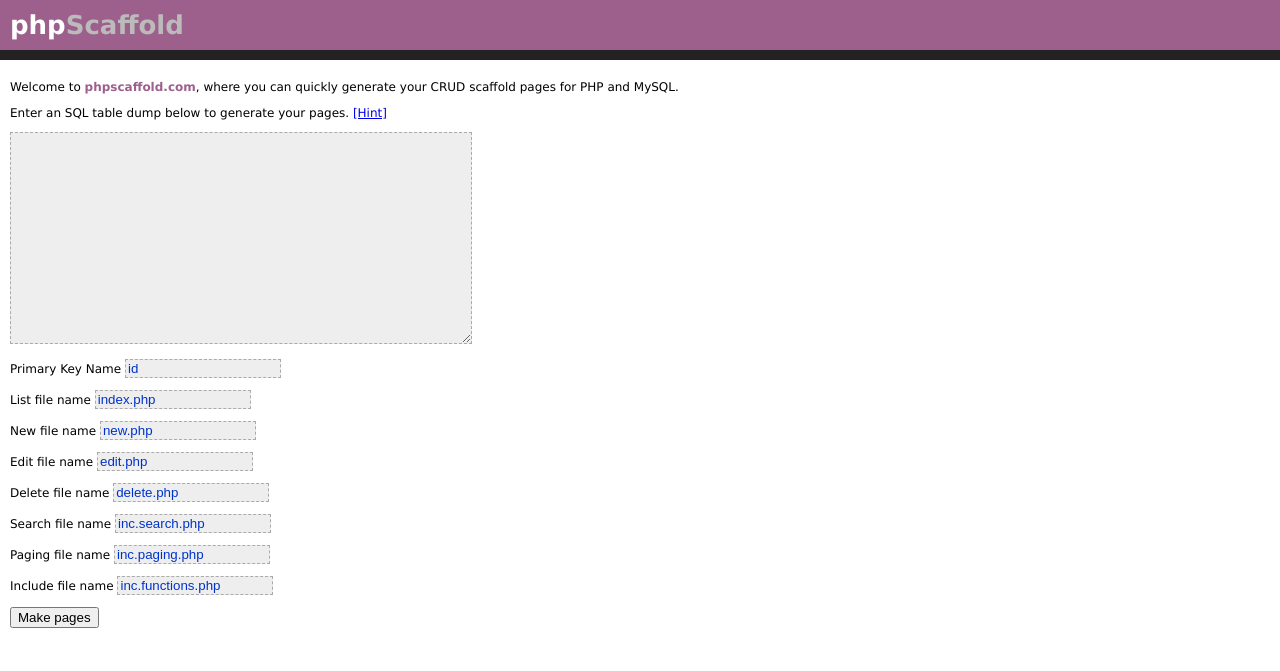
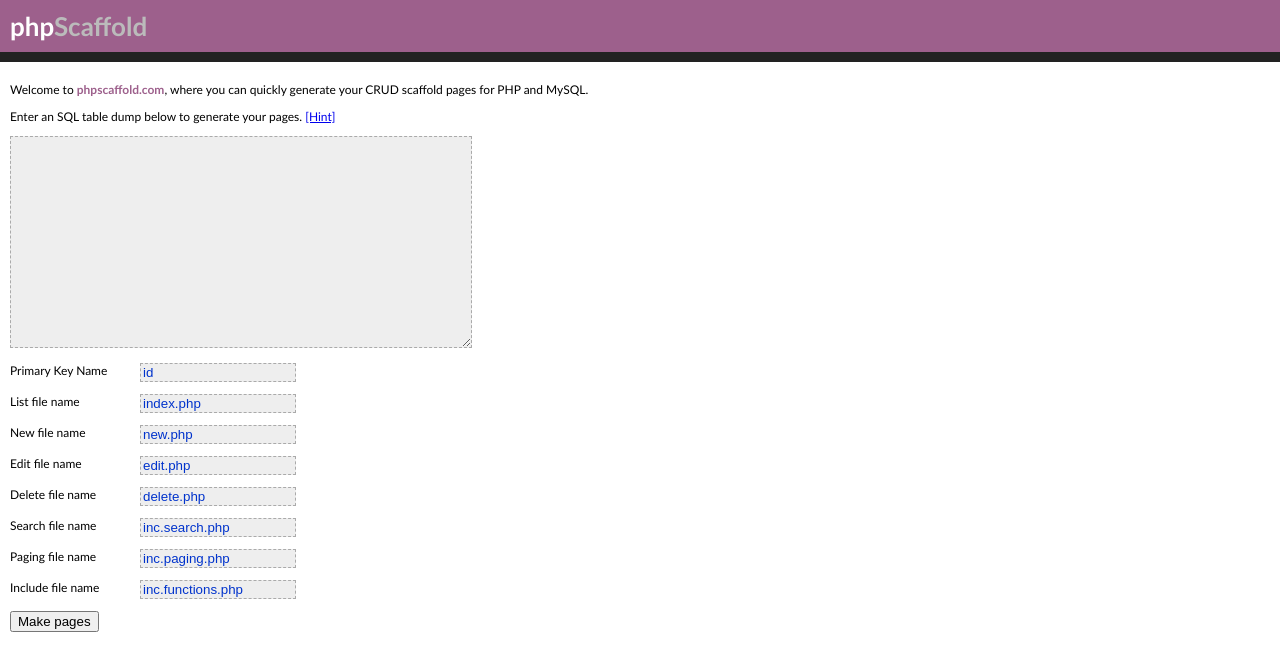
Before and after one commit to tute/phpscaffold, a PHP site: page / in a window 1280 px wide. Shown: the top 671 px of the page. Run offline with PHP 8.4, Linux system fonts and the light colour scheme.

Commit message:
Some style adjustments.

```diff
--- a/index.php
+++ b/index.php
@@ -88,10 +88,10 @@ if (isset($_POST['scaffold_info'])) {
 <div class="container">
 <? if ($message != '') echo "<div class=\"message\">$message</div>"; ?>
 
-<div <? if ($show_form) echo 'style="display:none"'; ?> id="new_table">
+<div <? if ($show_form) echo 'style="display:none"'; ?> id="create_crud">
 <form action="" method="post">
 
-<p>Welcome to <span class="style1">phpscaffold.com</span>, where you can
+<p>Welcome to <span style="color:#9D608C;font-weight:bold">phpscaffold.com</span>, where you can
 quickly generate your CRUD scaffold pages for PHP and MySQL.</p>
 
 <p>Enter an SQL table dump below to generate your pages. <a
@@ -117,28 +117,36 @@ CREATE TABLE `users_test` (
 <p><textarea name="sql" id="sql" cols="55" rows="10"><?= (isset($_REQUEST['sql']) ? stripslashes($_REQUEST['sql']) : '') ?></textarea></p>
 
 <? $val = (isset($_REQUEST['id_key']) ? stripslashes($_REQUEST['id_key']) : 'id'); ?>
-<p>Primary Key Name <input name="id_key" type="text" id="id_key" value="<?= $val ?>" /></p>
+<p><label>Primary Key Name</label>
+  <input name="id_key" type="text" id="id_key" value="<?= $val ?>" /></p>
 
 <? $val = (isset($_REQUEST['list_page']) ? stripslashes($_REQUEST['list_page']) : 'index.php'); ?>
-<p>List file name <input type="text" name="list_page" value="<?= $val ?>" id="list_page" /></p>
+<p><label>List file name</label>
+  <input type="text" name="list_page" value="<?= $val ?>" id="list_page" /></p>
 
 <? $val = (isset($_REQUEST['new_page']) ? stripslashes($_REQUEST['new_page']) : 'new.php'); ?>
-<p>New file name <input type="text" name="new_page" value="<?= $val ?>" id="new_page" /></p>
+<p><label>New file name</label>
+  <input type="text" name="new_page" value="<?= $val ?>" id="new_page" /></p>
 
 <? $val = (isset($_REQUEST['edit_page']) ? stripslashes($_REQUEST['edit_page']) : 'edit.php'); ?>
-<p>Edit file name <input type="text" name="edit_page" value="<?= $val ?>" id="edit_page" /></p>
+<p><label>Edit file name</label>
+  <input type="text" name="edit_page" value="<?= $val ?>" id="edit_page" /></p>
 
 <? $val = (isset($_REQUEST['delete_page']) ? stripslashes($_REQUEST['delete_page']) : 'delete.php'); ?>
-<p>Delete file name <input type="text" name="delete_page" value="<?= $val ?>" id="delete_page" /></p>
+<p><label>Delete file name</label>
+  <input type="text" name="delete_page" value="<?= $val ?>" id="delete_page" /></p>
 
 <? $val = (isset($_REQUEST['search_page']) ? stripslashes($_REQUEST['search_page']) : 'inc.search.php'); ?>
-<p>Search file name <input type="text" name="search_page" value="<?= $val ?>" id="search_page" /></p>
+<p><label>Search file name</label>
+  <input type="text" name="search_page" value="<?= $val ?>" id="search_page" /></p>
 
 <? $val = (isset($_REQUEST['paging_page']) ? stripslashes($_REQUEST['paging_page']) : 'inc.paging.php'); ?>
-<p>Paging file name <input type="text" name="paging_page" value="<?= $val ?>" id="paging_page" /></p>
+<p><label>Paging file name</label>
+  <input type="text" name="paging_page" value="<?= $val ?>" id="paging_page" /></p>
 
 <? $val = (isset($_REQUEST['include']) ? stripslashes($_REQUEST['include']) : 'inc.functions.php'); ?>
-<p>Include file name <input type="text" name="include" value="<?= $val ?>" id="include" /></p>
+<p><label>Include file name</label>
+  <input type="text" name="include" value="<?= $val ?>" id="include" /></p>
 
 <p><input name="scaffold_info" type="hidden" value="1" />
   <input type="submit" value="Make pages" /></p>
@@ -158,7 +166,7 @@ if ($show_form) {
 		return $r;
 	}
 	$s = new Scaffold($table);
-	echo '<p>Files saved in tmp/ directory.</p>';
+	echo '<p>Files saved in <span style="font-family:Monaco,"Courier New",monospace">tmp/</span> directory.</p>';
 	echo files_textarea_head('list') . htmlspecialchars($s->listtable()) . "\n</textarea>";
 	echo files_textarea_head('new') . htmlspecialchars($s->newrow()) . "\n</textarea>";
 	echo files_textarea_head('edit') . htmlspecialchars($s->editrow()) . "\n</textarea>";
--- a/style.css
+++ b/style.css
@@ -1,10 +1,9 @@
 body {
-  font-family: verdana, "Times New Roman", Times, serif;
-  font-size: 12px;
-  margin: 0 0 20px 0;
+  font: 12px "Trebuchet MS", Trebuchet, Verdana, sans-serif;
+  margin: 0;
 }
 .container {
-  width: 700px;
+  max-width: 700px;
   padding: 0 10px ;
 }
 .options {
@@ -49,10 +48,7 @@ h2 {
 pre {
   color: #888;
 }
-#new_table {
-  margin: 0 0 100px 0;
-}
-#new_table textarea {
+#create_crud textarea {
   background: #eee;
   border: 1px dashed #aaa;
   padding: 5px;
@@ -60,7 +56,7 @@ pre {
   width: 450px;
   height: 200px;
 }
-#new_table input[type='text'] {
+#create_crud input[type='text'] {
   background: #eee;
   border: 1px dashed #aaa;
   color: #0033CC;
@@ -69,7 +65,8 @@ pre {
 .message {
   color: red;
 }
-.style1 {
-  color: #9D608C;
-  font-weight: bold;
+label {
+  display: block;
+  float: left;
+  width: 130px;
 }
```
